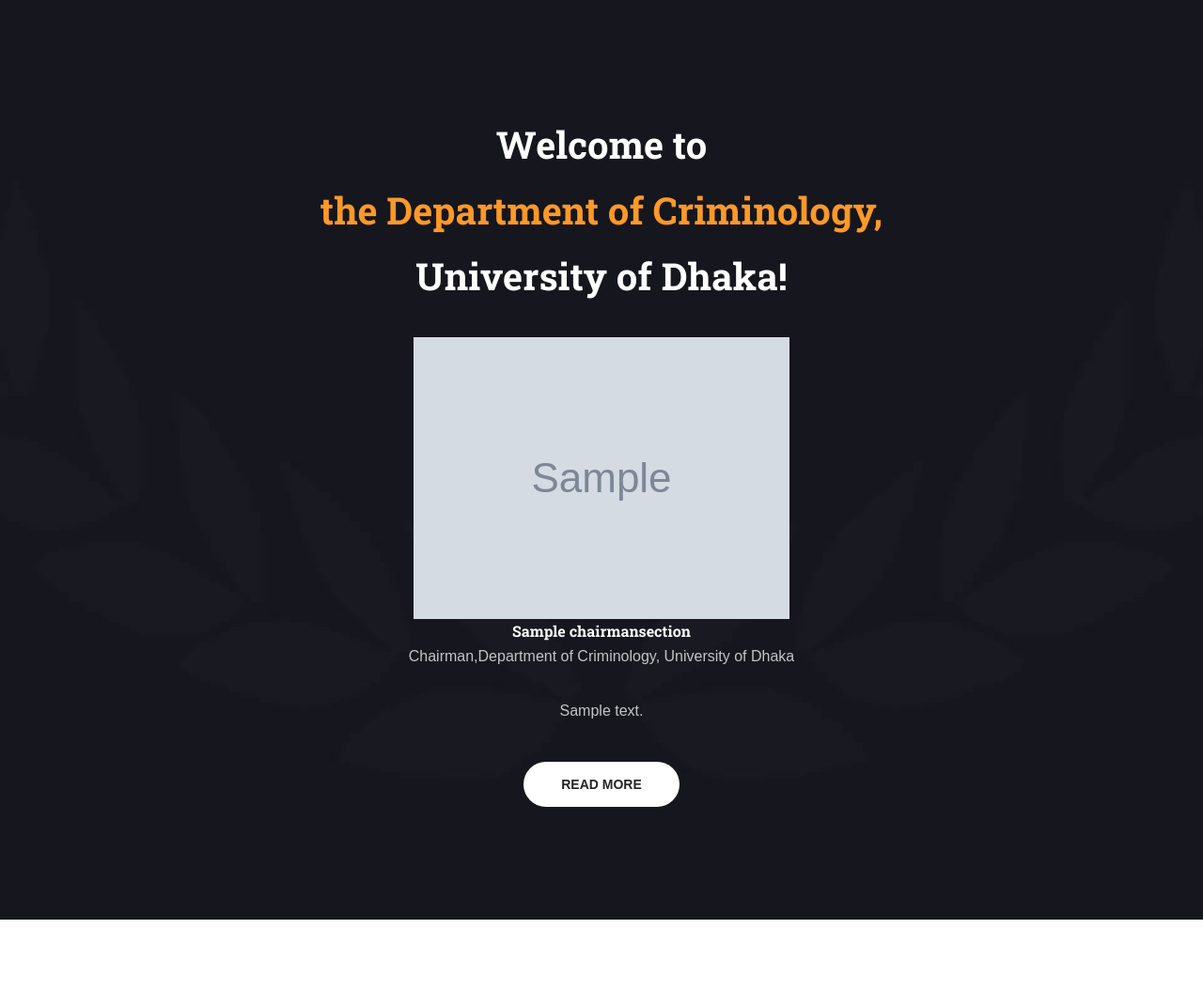
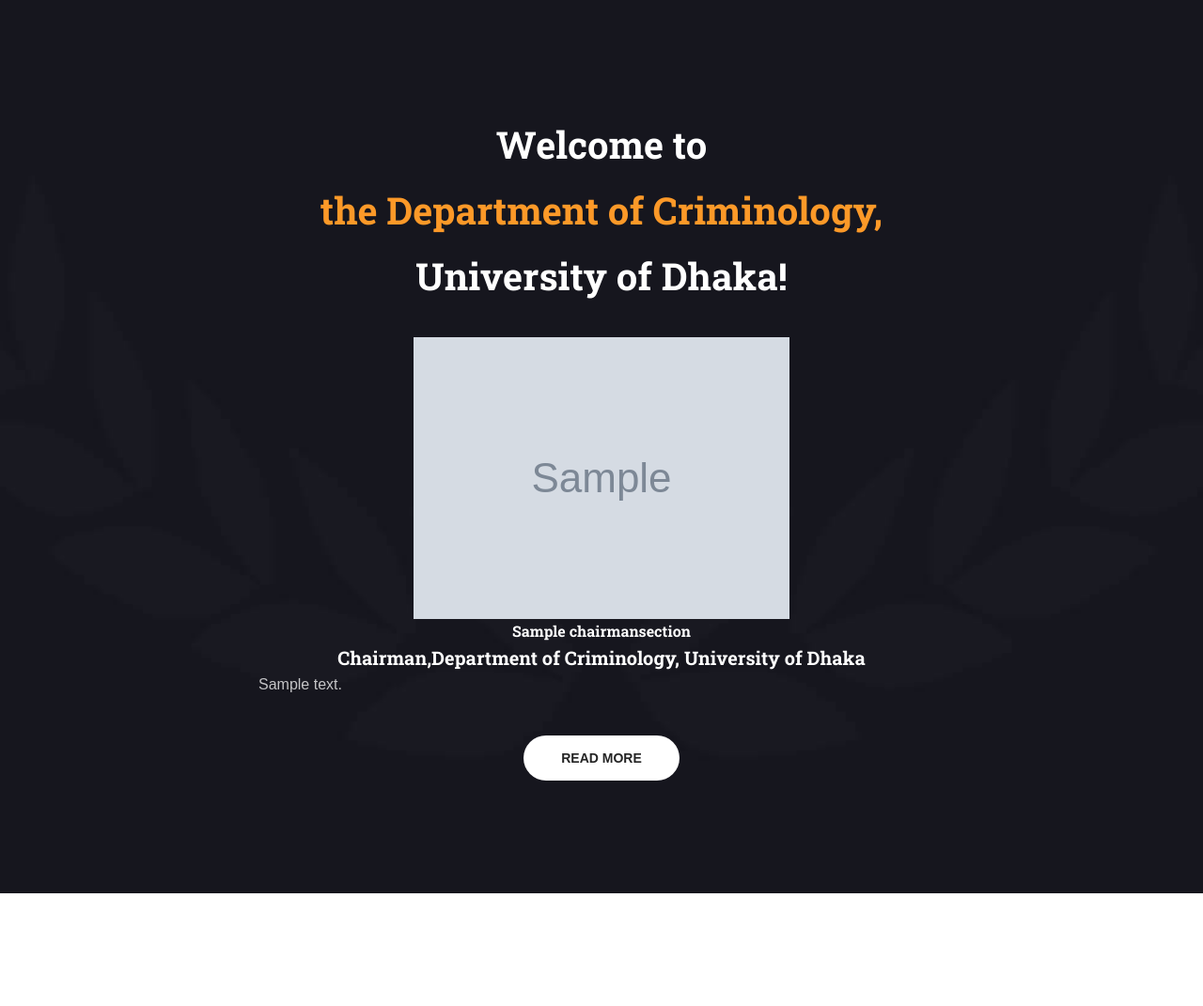
Before and after one commit to Zahed75/criminology_core, a Django app: page / in a window 1280 px wide. Shown: the part 883-1954 px from the top of the page at 94% size. Run offline with Django 4.2, Linux system fonts and the light colour scheme; tables that the repository leaves empty hold one stand-in row (values such as "Sample post"); grey boxes marked "Sample" are stand-in pictures; some libraries are stand-ins or nearby versions; some web fonts are replaced.

Commit message:
welcome section done

```diff
--- a/criminology_core/settings.py
+++ b/criminology_core/settings.py
@@ -29,6 +29,7 @@
 DEBUG = True
 
 PRODUCTION = True
+
 
 # ALLOWED_HOSTS = ['www.criminology.du.ac.bd','criminology.du.ac.bd','https://criminology.du.ac.bd/']
 ALLOWED_HOSTS = ["*"]
--- a/main_app/admin.py
+++ b/main_app/admin.py
@@ -10,9 +10,9 @@
 class HomeAdmin(admin.ModelAdmin):
     list_display= ('heading', 'sub_heading')
 
-@admin.register(Welcome)
-class WelcomeAdmin(admin.ModelAdmin):
-    list_display= ('descriptions',)
+# @admin.register(Welcome)
+# class WelcomeAdmin(admin.ModelAdmin):
+#     list_display= ('descriptions',)
 
 @admin.register(Facilites)
 class FacilitesiAdmin(admin.ModelAdmin):
--- a/main_app/models.py
+++ b/main_app/models.py
@@ -11,11 +11,11 @@
     def __str__(self) -> str:
         return self.heading
 
-class Welcome(models.Model):
-    descriptions=models.TextField(max_length=1000,null=True,blank=True)
+# class Welcome(models.Model):
+#     descriptions=models.TextField(max_length=1000,null=True,blank=True)
 
-    def __str__(self) -> str:
-        return self.descriptions
+#     def __str__(self) -> str:
+#         return self.descriptions
 
 
 class Facilites(models.Model):
--- a/main_app/views.py
+++ b/main_app/views.py
@@ -5,121 +5,115 @@
 
 
 def index(request):
-    hm=Home.objects.all()
-    fac=Facilites.objects.all().order_by('id')[:3]
-    wel=Welcome.objects.all
-    welcontent=ChairmanSection.objects.all()
-    pb=Publications.objects.all()[:3]
+    hm = Home.objects.all()
+    fac = Facilites.objects.all().order_by('id')[:3]
 
-    ev=Event.objects.all()[:3]
+    welcontent = ChairmanSection.objects.all()
+    pb = Publications.objects.all()[:3]
 
+    ev = Event.objects.all()[:3]
 
-    dict = {'welcontent':welcontent,
-    'hm':hm,'fac':fac,
-    'wel':wel,'pb':pb,'ev':ev}
+    dict = {'welcontent': welcontent,
+            'hm': hm, 'fac': fac,
+            'pb': pb, 'ev': ev}
     return render(request, 'main_app/index.html', context=dict)
 
 
+def faclities_details(request, pk):
+    fc_details = FacilitiesDetails.objects.get(title_id=pk)
+    fac = Facilites.objects.get(id=pk)
+    dict = {'fc_details': fc_details, 'fac': fac}
 
-def faclities_details(request,pk):
-    fc_details=FacilitiesDetails.objects.get(title_id=pk)
-    fac=Facilites.objects.get(id=pk)
-    dict={'fc_details':fc_details,'fac':fac}
-
-    return render(request,'main_app/facilities-details.html',context=dict)
+    return render(request, 'main_app/facilities-details.html', context=dict)
 
 
 def event(request):
-    ev=Event.objects.all().order_by('id')
+    ev = Event.objects.all().order_by('id')
 
-    dict={'ev':ev}
+    dict = {'ev': ev}
 
-    return render(request,'main_app/event.html',context=dict)
+    return render(request, 'main_app/event.html', context=dict)
 
 
-def details_event(request,pk):
-    ev_details=EventDetails.objects.get(event_title_id=pk)
-    ev=Event.objects.get(id=pk)
+def details_event(request, pk):
+    ev_details = EventDetails.objects.get(event_title_id=pk)
+    ev = Event.objects.get(id=pk)
 
-    dict={'ev':ev,'ev_details':ev_details}
+    dict = {'ev': ev, 'ev_details': ev_details}
 
-    return render(request,'main_app/event-details.html',context=dict)
+    return render(request, 'main_app/event-details.html', context=dict)
 
 
 def AboutSection(request):
-    abt=about.objects.all()
-    dict={'abt':abt}
+    abt = about.objects.all()
+    dict = {'abt': abt}
 
-    return render(request,'main_app/about.html',context=dict)
-
+    return render(request, 'main_app/about.html', context=dict)
 
 
 def course(request):
-    dict={}
+    dict = {}
 
-    return render(request,'main_app/courses.html',context=dict)
+    return render(request, 'main_app/courses.html', context=dict)
 
 
-def course_details(request,id):
+def course_details(request, id):
 
-    dict={}
+    dict = {}
 
-    return render(request,'main_app/course-details.html',context=dict)
+    return render(request, 'main_app/course-details.html', context=dict)
 
 
 def teacher(request):
-    tc=TeacherSection.objects.all().order_by('id')
+    tc = TeacherSection.objects.all().order_by('id')
 
-    dict={'tc':tc}
+    dict = {'tc': tc}
 
-    return render(request,'main_app/teachers.html',context=dict)
+    return render(request, 'main_app/teachers.html', context=dict)
 
 
-def DetailsTeacher(request,pk):
-    tc_details=TeacherDetail.objects.get(teacher_name_id=pk)
-    tc=TeacherSection.objects.get(id=pk)
-    dict={'tc_details':tc_details,'tc':tc}
-    return render(request,'main_app/teacher-details.html',context=dict)
-
-
+def DetailsTeacher(request, pk):
+    tc_details = TeacherDetail.objects.get(teacher_name_id=pk)
+    tc = TeacherSection.objects.get(id=pk)
+    dict = {'tc_details': tc_details, 'tc': tc}
+    return render(request, 'main_app/teacher-details.html', context=dict)
 
 
 def contact(request):
-    dict={}
+    dict = {}
 
-    return render(request,'main_app/contact.html',context=dict)
-
+    return render(request, 'main_app/contact.html', context=dict)
 
 
 def research(request):
-    rc=Research.objects.all().order_by('id')
+    rc = Research.objects.all().order_by('id')
 
-    dict={'rc':rc}
+    dict = {'rc': rc}
 
-    return render(request,'main_app/research.html',context=dict)
+    return render(request, 'main_app/research.html', context=dict)
 
-def research_details(request,pk):
-    rc_details=ResearchDetail.objects.get(title_id=pk)
-    rc=Research.objects.get(id=pk)
 
-    dict={'rc_details':rc_details,'rc':rc}
+def research_details(request, pk):
+    rc_details = ResearchDetail.objects.get(title_id=pk)
+    rc = Research.objects.get(id=pk)
 
-    return render(request,'main_app/research-details.html',context=dict)
+    dict = {'rc_details': rc_details, 'rc': rc}
+
+    return render(request, 'main_app/research-details.html', context=dict)
 
 
 def pub(request):
-    pb=Publications.objects.all().order_by('id')
+    pb = Publications.objects.all().order_by('id')
 
-    dict={'pb':pb}
+    dict = {'pb': pb}
 
-    return render(request,'main_app/publications.html',context=dict)
+    return render(request, 'main_app/publications.html', context=dict)
 
 
-def pub_details(request,pk):
-    ev=Event.objects.all()[:3]
-    pb_details=PublicationDetail.objects.get(title_id=pk)
-    pb=Publications.objects.get(id=pk)
-    dict={'pb_details':pb_details,'pb':pb,'ev':ev}
+def pub_details(request, pk):
+    ev = Event.objects.all()[:3]
+    pb_details = PublicationDetail.objects.get(title_id=pk)
+    pb = Publications.objects.get(id=pk)
+    dict = {'pb_details': pb_details, 'pb': pb, 'ev': ev}
 
-
-    return render(request,'main_app/publication-details.html',context=dict)
+    return render(request, 'main_app/publication-details.html', context=dict)
--- a/static/assets/css/styles.css
+++ b/static/assets/css/styles.css
@@ -2519,3 +2519,11 @@
   width: 350px;
   text-align: center;
 }
+
+.welcome p{
+  text-align: justify;
+}
+
+.dp-tag {
+  text-align: center;
+}
--- a/templates/main_app/index.html
+++ b/templates/main_app/index.html
@@ -41,7 +41,7 @@
 
 <!-- about area start -->
 <div class="about-area-style2 ptb--120">
-  <div class="container">
+  <div class="container welcome">
     <div class="row">
       <div class="col-lg-8 offset-lg-2 col-md-10 offset-md-1">
         <div class="about-content-style2 text-center has-color">
@@ -53,9 +53,9 @@
             </h2>
             <img class="thumb" src="{{x.chairman_image.url}}" alt="">
             <h6>{{x.chairman_name}}</h6>
-            <p>Chairman,Department of Criminology, University of Dhaka</p>
+            <h4>Chairman,Department of Criminology, University of Dhaka</h4>
 
-            <h4>{{x.chairman_message}}</h4>
+            <p>{{x.welcome_message}}</p>
           </div>
           {% endfor %}
           {% for z in wel %}
```
Also changed, not shown: main_app/migrations/0010_delete_welcome.py (added).
